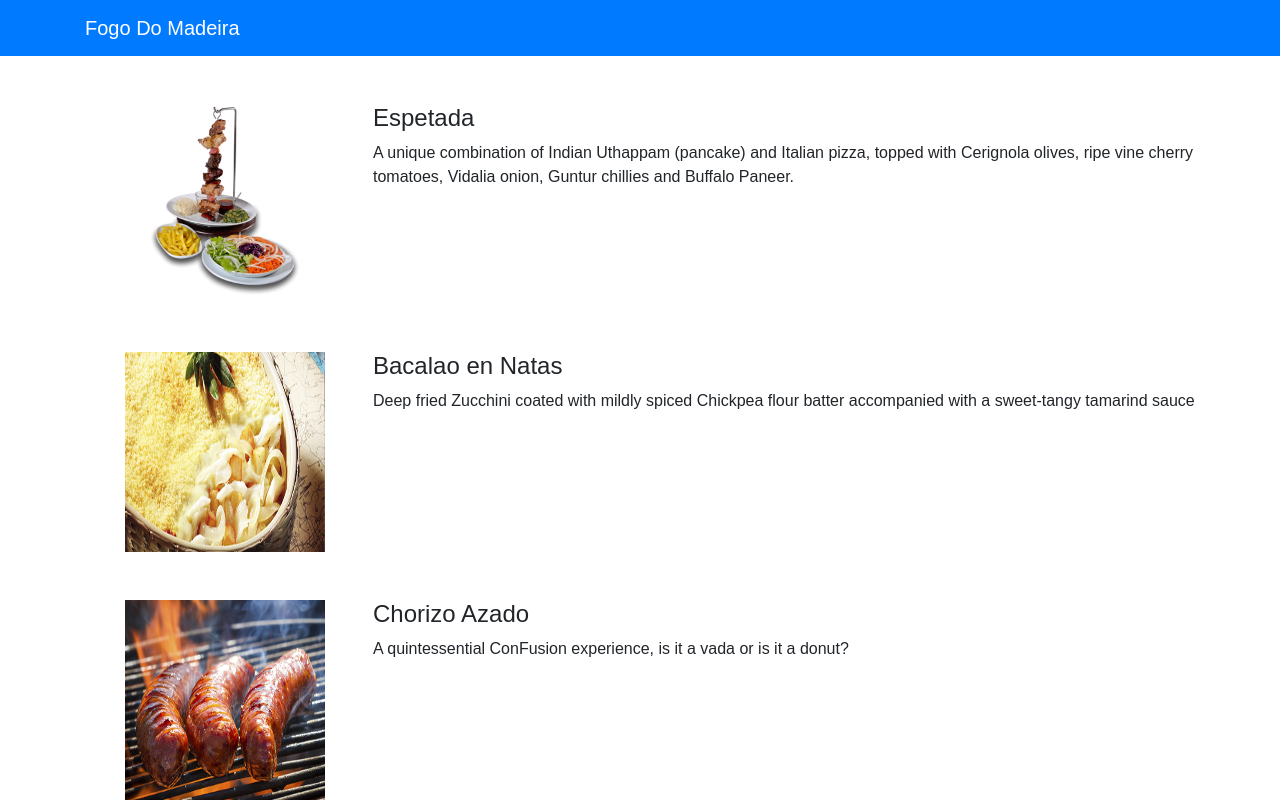
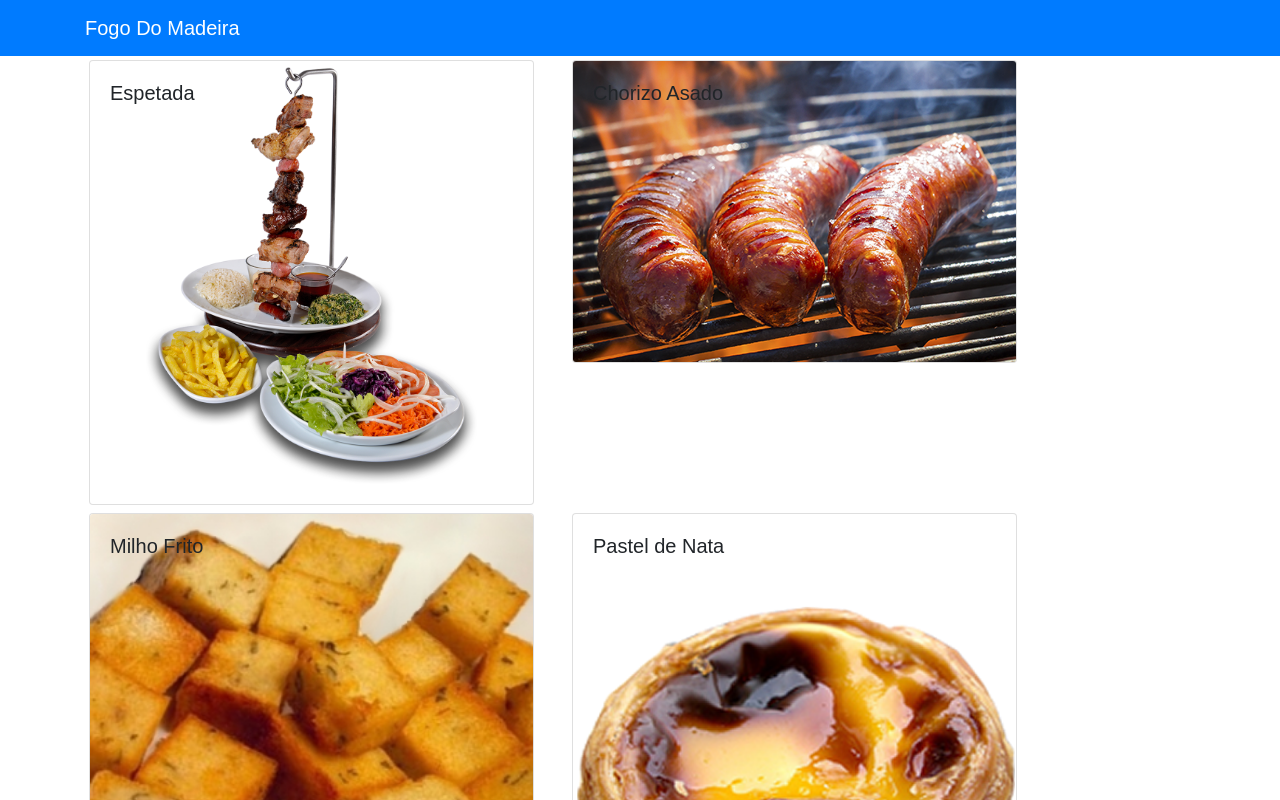
Before and after one commit to amarap/fogo-do-madeira, a React (Create React App) app: page / in a window 1280 px wide. Shown: the top 800 px of the page. Built offline with nearby package versions, Linux system fonts and the light colour scheme.

Commit message:
React Components 2

```diff
--- a/src/App.js
+++ b/src/App.js
@@ -3,8 +3,16 @@
 import { Navbar, NavbarBrand } from 'reactstrap';
 import './App.css';
 import Menu from './components/MenuComponent';
+import { DISHES } from './shared/dishes';
 
 class App extends Component {
+    constructor(props) {
+        super(props);
+        this.state = {
+        dishes: DISHES
+        };
+    }
+
       render() {
         return (
           <div className="App">
@@ -13,7 +21,7 @@
                     <NavbarBrand href="/">Fogo Do Madeira</NavbarBrand>
                 </div>
             </Navbar>
-        <Menu />
+            <Menu dishes={this.state.dishes}/>
           </div>
         );
       }
--- a/src/components/MenuComponent.js
+++ b/src/components/MenuComponent.js
@@ -1,69 +1,49 @@
 import React, { Component } from 'react';
 import { Media } from 'reactstrap';
+import { Card, CardImg, CardImgOverlay, CardText, CardBody,
+    CardTitle } from 'reactstrap';
 import '../App.css';
 
 class Menu extends Component {
     constructor(props) {
         super(props);
         this.state = {
-            dishes: [
-                {
-                  id: 0,
-                  name:'Espetada',
-                  image: 'assets/espetada.png',
-                  category: 'mains',
-                  label:'Hot',
-                  price:'4.99',
-                  description:'A unique combination of Indian Uthappam (pancake) and Italian pizza, topped with Cerignola olives, ripe vine cherry tomatoes, Vidalia onion, Guntur chillies and Buffalo Paneer.'                        },
-               {
-                  id: 1,
-                  name:'Bacalao en Natas',
-                  image: 'assets/bacalao.png',
-                  category: 'appetizer',
-                  label:'',
-                  price:'1.99',
-                  description:'Deep fried Zucchini coated with mildly spiced Chickpea flour batter accompanied with a sweet-tangy tamarind sauce'                        },
-               {
-                  id: 2,
-                  name:'Chorizo Azado',
-                  image: 'assets/chorizo.png',
-                  category: 'appetizer',
-                  label:'New',
-                  price:'1.99',
-                  description:'A quintessential ConFusion experience, is it a vada or is it a donut?'                        },
-                               {
-                  id: 3,
-                  name:'Milho Frito',
-                  image: 'assets/milho.jpg',
-                  category: 'appetizer',
-                  label:'New',
-                  price:'1.99',
-                  description:'A quintessential ConFusion experience, is it a vada or is it a donut?'                        },
-               {
-                  id: 4,
-                  name:'Pastel De Nata',
-                  image: 'assets/pastel-de-nata.png',
-                  category: 'dessert',
-                  label:'',
-                  price:'2.99',
-                  description:'A delectable, semi-sweet New York Style Cheese Cake, with Graham cracker crust and spiced with Indian cardamoms'                        }
-               ],
+            selectedDish: null
         };
     }
 
+    onDishSelect(dish) {
+        this.setState({ selectedDish: dish});
+    }
+
+    renderDish(dish) {
+        if (dish != null)
+            return(
+                <Card>
+                    <CardImg top src={dish.image} alt={dish.name} />
+                    <CardBody>
+                      <CardTitle>{dish.name}</CardTitle>
+                      <CardText>{dish.description}</CardText>
+                    </CardBody>
+                </Card>
+            );
+        else
+            return(
+                <div></div>
+            );
+    }
+
     render() {
-        const menu = this.state.dishes.map((dish) => {
+            const menu = this.props.dishes.map((dish) => {
                 return (
-              <div key={dish.id} className="col-12 mt-5">
-                <Media tag="li">
-                  <Media left middle>
-                      <Media object src={dish.image} alt={dish.name} className="imagen"/>
-                  </Media>
-                  <Media body className="ml-5">
-                    <Media heading>{dish.name}</Media>
-                    <p>{dish.description}</p>
-                  </Media>
-                </Media>
+                  <div  className="col-12 col-md-5 m-1">
+                    <Card key={dish.id}
+                      onClick={() => this.onDishSelect(dish)}>
+                      <CardImg width="100%" src={dish.image} alt={dish.name} />
+                      <CardImgOverlay>
+                          <CardTitle>{dish.name}</CardTitle>
+                      </CardImgOverlay>
+                    </Card>
                   </div>
                 );
             });
@@ -71,9 +51,12 @@
             return (
                 <div className="container">
                     <div className="row">
-              <Media list>
                         {menu}
-              </Media>
+                    </div>
+                    <div className="row">
+                      <div  className="col-12 col-md-5 m-1">
+                        {this.renderDish(this.state.selectedDish)}
+                      </div>
                     </div>
                 </div>
             );
--- /dev/null
+++ b/src/shared/dishes.js
@@ -0,0 +1,186 @@
+export const DISHES =
+    [
+        {
+        id: 0,
+        name:'Espetada',
+        image: 'assets/espetada.png',
+        category: 'mains',
+        label:'Hot',
+        price:'4.99',
+        description:'A unique combination of Indian Uthappam (pancake) and Italian pizza, topped with Cerignola olives, ripe vine cherry tomatoes, Vidalia onion, Guntur chillies and Buffalo Paneer.',
+        comments: [
+            {
+            id: 0,
+            rating: 5,
+            comment: "Imagine all the eatables, living in conFusion!",
+            author: "John Lemon",
+            date: "2012-10-16T17:57:28.556094Z"
+            },
+            {
+            id: 1,
+            rating: 4,
+            comment: "Sends anyone to heaven, I wish I could get my mother-in-law to eat it!",
+            author: "Paul McVites",
+            date: "2014-09-05T17:57:28.556094Z"
+            },
+            {
+            id: 2,
+            rating: 3,
+            comment: "Eat it, just eat it!",
+            author: "Michael Jaikishan",
+            date: "2015-02-13T17:57:28.556094Z"
+            },
+            {
+            id: 3,
+            rating: 4,
+            comment: "Ultimate, Reaching for the stars!",
+            author: "Ringo Starry",
+            date: "2013-12-02T17:57:28.556094Z"
+            },
+            {
+            id: 4,
+            rating: 2,
+            comment: "It's your birthday, we're gonna party!",
+            author: "25 Cent",
+            date: "2011-12-02T17:57:28.556094Z"
+            }
+        ]                        },
+        {
+        id: 1,
+        name:'Chorizo Asado',
+        image: 'assets/chorizo.png',
+        category: 'appetizer',
+        label:'',
+        price:'1.99',
+        description:'Deep fried Zucchini coated with mildly spiced Chickpea flour batter accompanied with a sweet-tangy tamarind sauce',
+        comments: [
+            {
+            id: 0,
+            rating: 5,
+            comment: "Imagine all the eatables, living in conFusion!",
+            author: "John Lemon",
+            date: "2012-10-16T17:57:28.556094Z"
+            },
+            {
+            id: 1,
+            rating: 4,
+            comment: "Sends anyone to heaven, I wish I could get my mother-in-law to eat it!",
+            author: "Paul McVites",
+            date: "2014-09-05T17:57:28.556094Z"
+            },
+            {
+            id: 2,
+            rating: 3,
+            comment: "Eat it, just eat it!",
+            author: "Michael Jaikishan",
+            date: "2015-02-13T17:57:28.556094Z"
+            },
+            {
+            id: 3,
+            rating: 4,
+            comment: "Ultimate, Reaching for the stars!",
+            author: "Ringo Starry",
+            date: "2013-12-02T17:57:28.556094Z"
+            },
+            {
+            id: 4,
+            rating: 2,
+            comment: "It's your birthday, we're gonna party!",
+            author: "25 Cent",
+            date: "2011-12-02T17:57:28.556094Z"
+            }
+        ]
+        },
+        {
+        id: 2,
+        name:'Milho Frito',
+        image: 'assets/milho.jpg',
+        category: 'appetizer',
+        label:'New',
+        price:'1.99',
+        description:'A quintessential ConFusion experience, is it a vada or is it a donut?',
+        comments: [
+            {
+            id: 0,
+            rating: 5,
+            comment: "Imagine all the eatables, living in conFusion!",
+            author: "John Lemon",
+            date: "2012-10-16T17:57:28.556094Z"
+            },
+            {
+            id: 1,
+            rating: 4,
+            comment: "Sends anyone to heaven, I wish I could get my mother-in-law to eat it!",
+            author: "Paul McVites",
+            date: "2014-09-05T17:57:28.556094Z"
+            },
+            {
+            id: 2,
+            rating: 3,
+            comment: "Eat it, just eat it!",
+            author: "Michael Jaikishan",
+            date: "2015-02-13T17:57:28.556094Z"
+            },
+            {
+            id: 3,
+            rating: 4,
+            comment: "Ultimate, Reaching for the stars!",
+            author: "Ringo Starry",
+            date: "2013-12-02T17:57:28.556094Z"
+            },
+            {
+            id: 4,
+            rating: 2,
+            comment: "It's your birthday, we're gonna party!",
+            author: "25 Cent",
+            date: "2011-12-02T17:57:28.556094Z"
+            }
+        ]
+        },
+        {
+        id: 3,
+        name:'Pastel de Nata',
+        image: 'assets/pastel-de-nata.png',
+        category: 'dessert',
+        label:'',
+        price:'2.99',
+        description:'A delectable, semi-sweet New York Style Cheese Cake, with Graham cracker crust and spiced with Indian cardamoms',
+        comments: [
+            {
+            id: 0,
+            rating: 5,
+            comment: "Imagine all the eatables, living in conFusion!",
+            author: "John Lemon",
+            date: "2012-10-16T17:57:28.556094Z"
+            },
+            {
+            id: 1,
+            rating: 4,
+            comment: "Sends anyone to heaven, I wish I could get my mother-in-law to eat it!",
+            author: "Paul McVites",
+            date: "2014-09-05T17:57:28.556094Z"
+            },
+            {
+            id: 2,
+            rating: 3,
+            comment: "Eat it, just eat it!",
+            author: "Michael Jaikishan",
+            date: "2015-02-13T17:57:28.556094Z"
+            },
+            {
+            id: 3,
+            rating: 4,
+            comment: "Ultimate, Reaching for the stars!",
+            author: "Ringo Starry",
+            date: "2013-12-02T17:57:28.556094Z"
+            },
+            {
+            id: 4,
+            rating: 2,
+            comment: "It's your birthday, we're gonna party!",
+            author: "25 Cent",
+            date: "2011-12-02T17:57:28.556094Z"
+            }
+        ]
+        }
+    ];
```
Lines whose indentation alone changed are shown as unchanged.
